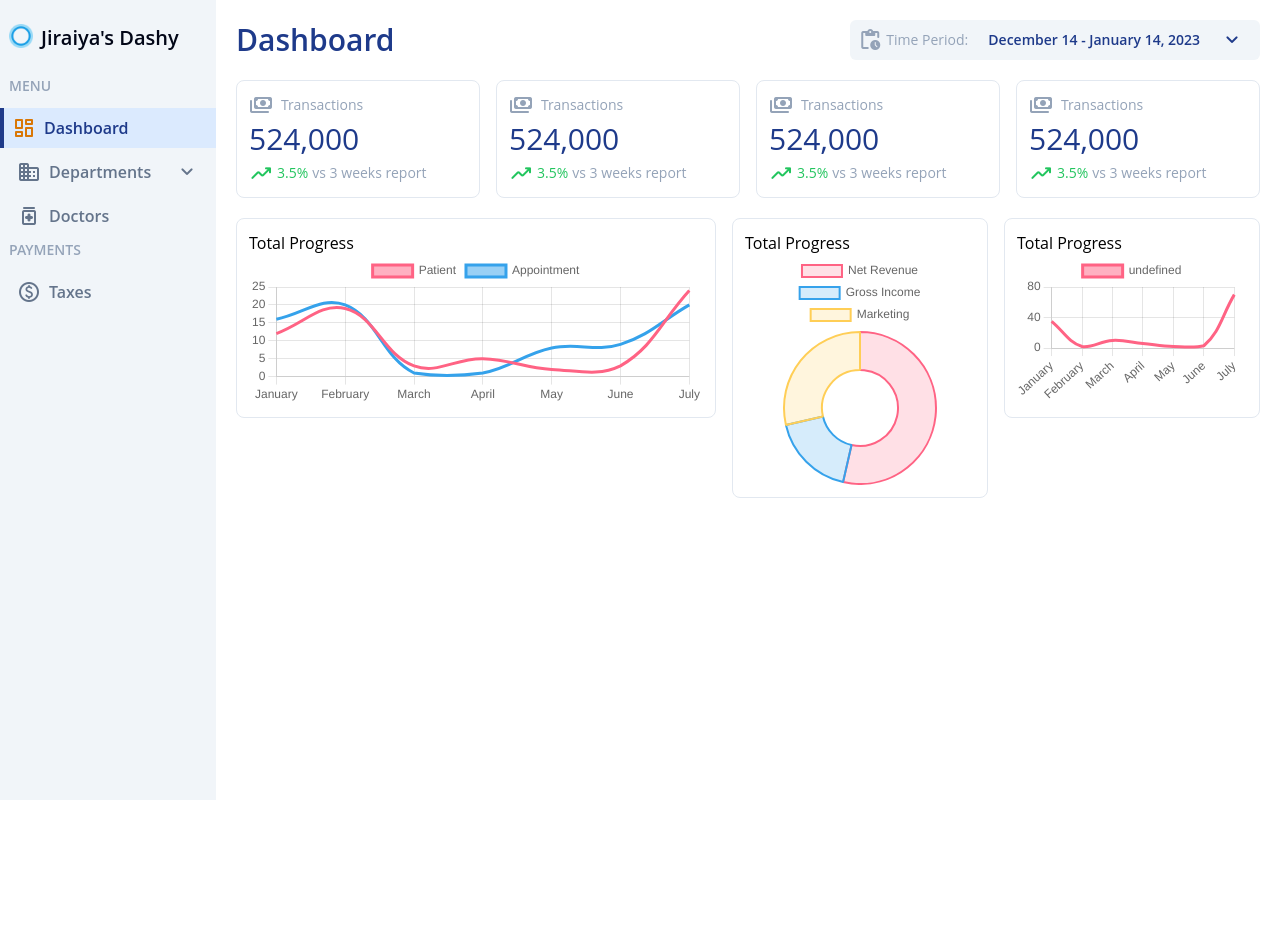
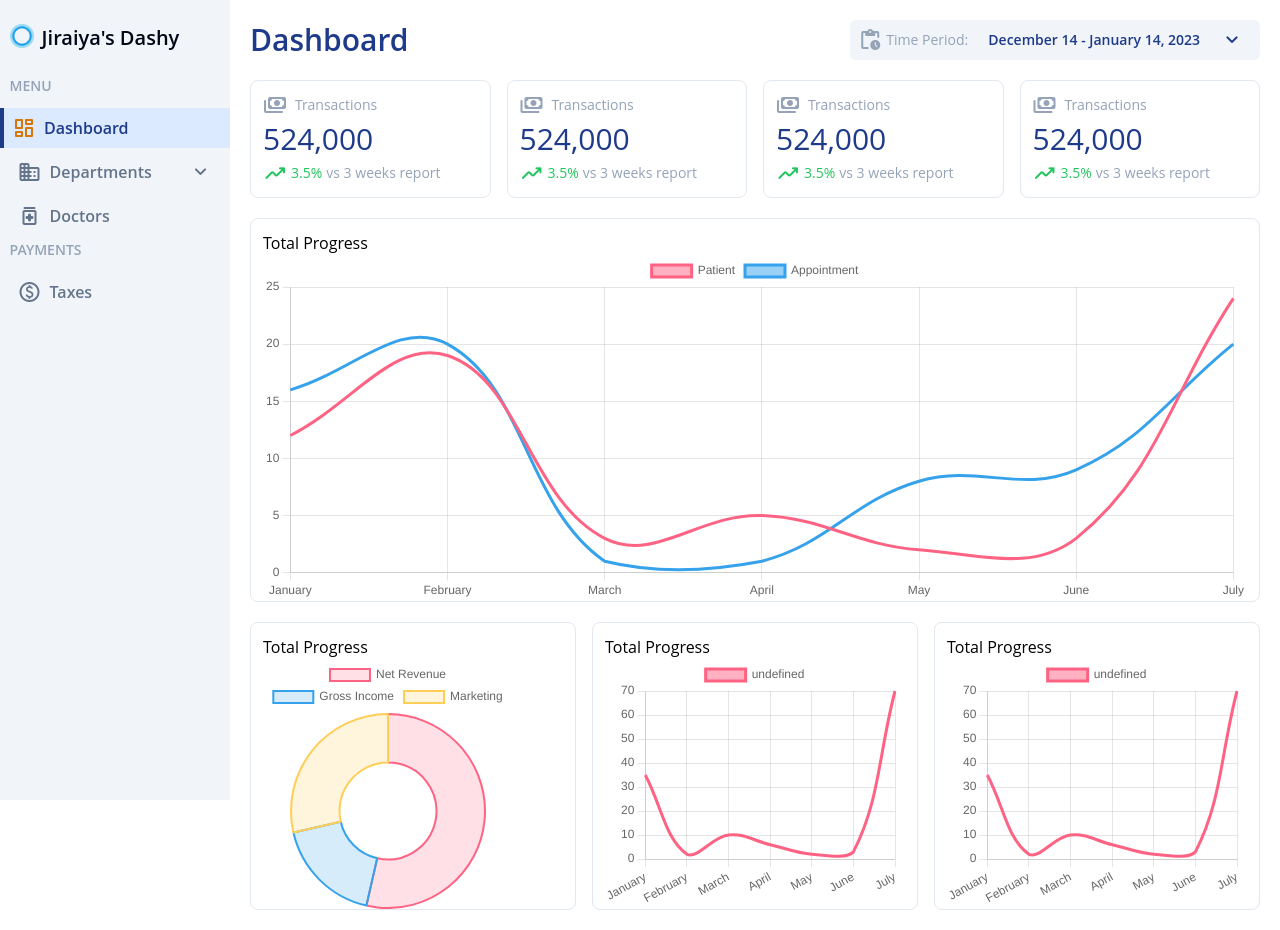
Before and after one commit to Reu-Amissah/Dashboard-react-tailwind, a React (Create React App) app: page / in a window 1280 px wide. Before the commit the page ends 800 px from the top, so only its background shows below. Built offline with nearby package versions, Linux system fonts and the light colour scheme.

Commit message:
fix chart js layout

```diff
--- a/src/screens/Dashboard.js
+++ b/src/screens/Dashboard.js
@@ -105,11 +105,11 @@ const Dashboard = () => {
 
   return (
     // sidebar navigation menu
-    <div className="w-full mx-auto h-96 flex">
+    <div className="w-full mx-auto flex">
       <div
         className={`side-bar w-1/5 h-screen font-header bg-slate-100 text-slate-950 space-y-1 ${
           !isOpen && "w-fit px-6"
-        } transition-all ease-in-out duration-300`}
+        } transition-all ease-in-out duration-300 overflow-y-hidden`}
       >
         {/* sidebar logo container */}
         <div
@@ -342,21 +342,29 @@ const Dashboard = () => {
           </div>
         </div>
         <div className="w-full flex justify-between space-x-4 mt-5">
-          <div className="w-2/4 border border-slate-200 p-3 rounded-lg h-2/5">
+          <div className="w-full border border-slate-200 p-3 rounded-lg h-96">
             <div className="text-md">Total Progress</div>
-            <div className="h-full">
+            <div className="h-full pb-3">
               <Line data={data} options={options} />
             </div>
           </div>
-          <div className="w-1/4 border border-slate-200 p-3 rounded-lg h-4/6">
+        </div>
+        <div className="w-full flex justify-between space-x-4 mt-5">
+          <div className="w-1/3 border border-slate-200 p-3 rounded-lg h-72">
             <div className="text-md">Total Progress</div>
-            <div className="h-full">
+            <div className="h-full pb-3">
               <Doughnut data={Ddata} />
             </div>
           </div>
-          <div className="w-1/4 border border-slate-200 p-3 rounded-lg h-5/6">
+          <div className="w-1/3 border border-slate-200 p-3 rounded-lg h-72">
             <div className="text-md">Total Progress</div>
-            <div className="h-full">
+            <div className="h-full pb-3">
+              <Line data={Ldata} options={options} />
+            </div>
+          </div>
+          <div className="w-1/3 border border-slate-200 p-3 rounded-lg h-72">
+            <div className="text-md">Total Progress</div>
+            <div className="h-full pb-3">
               <Line data={Ldata} options={options} />
             </div>
           </div>
```
